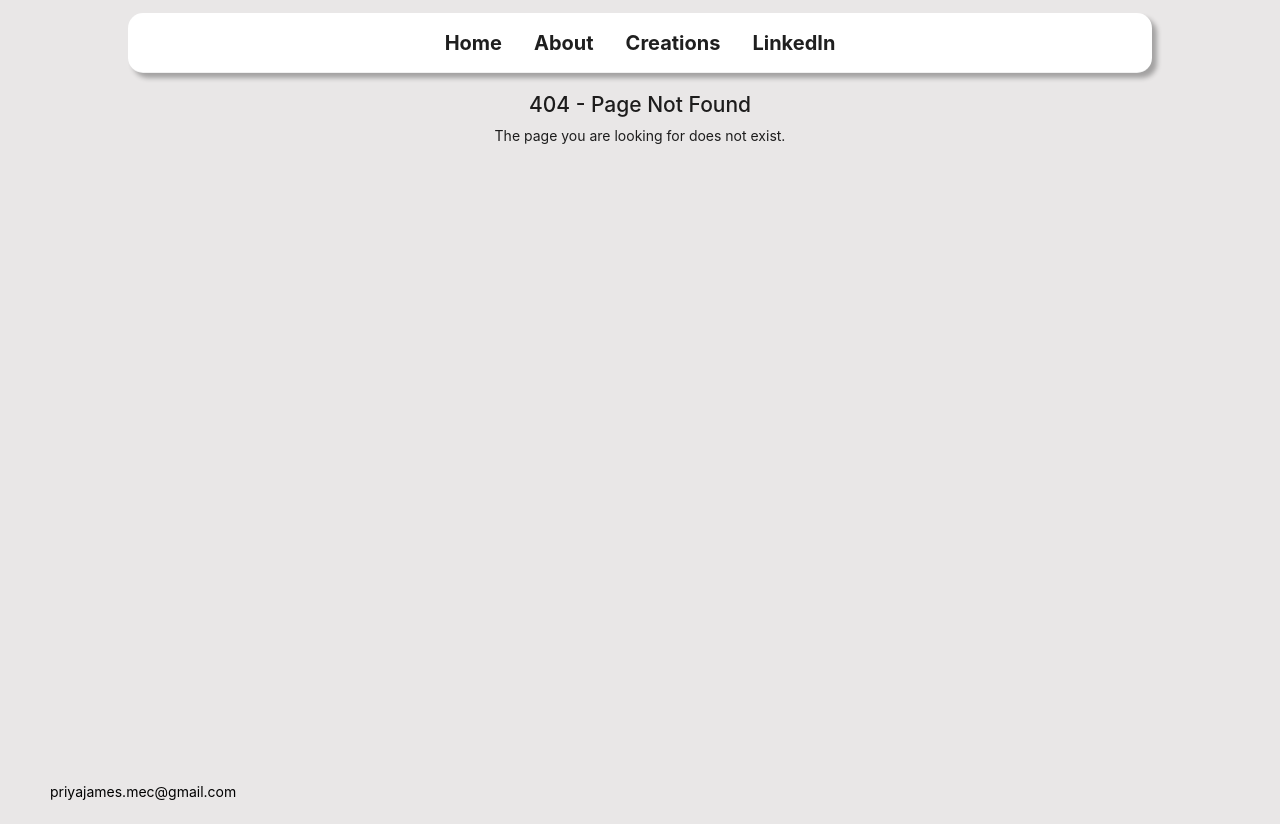
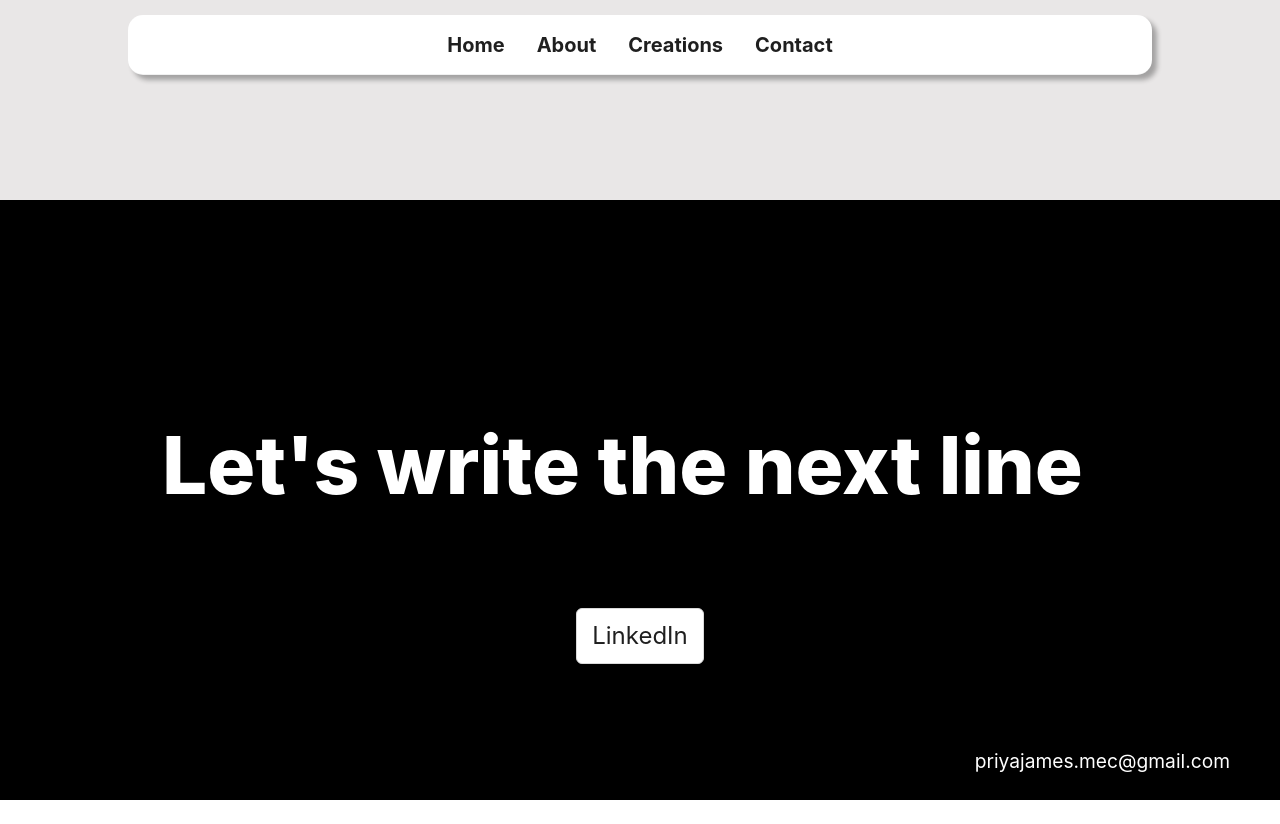
Before and after one commit to priyajames29/Portfolio, a React (Vite) app in the folder Portfolio/: page /contact in a window 1280 px wide. Before the commit this address had no page. After the commit the page ends 800 px from the top, so only its background shows below. Built offline with nearby package versions, Linux system fonts and the light colour scheme.

Commit message:
[Priya] Contact Page

```diff
--- a/Portfolio/src/App.tsx
+++ b/Portfolio/src/App.tsx
@@ -6,6 +6,7 @@ import Home from './components/Home';
 import Login from './components/login';
 import AboutPage from './components/AboutPage';
 import MyCreations from './components/MyCreations';
+import Contacts from './components/Contact';
 
 function App() {
   return (
@@ -16,6 +17,7 @@ function App() {
           <Route path="/about" element={<AboutPage />} />
           <Route path="/login" element={<Login />} />
           <Route path="/creations" element={<MyCreations />} />
+          <Route path="/contact" element={<Contacts />} />
           {/* Add more routes as needed */}
           <Route path="*" element={
             <div style={{ padding: '20px', textAlign: 'center' }}>
--- /dev/null
+++ b/Portfolio/src/Reactbits/TextType/TextType.css
@@ -0,0 +1,14 @@
+.text-type {
+  display: inline-block;
+  white-space: pre-wrap;
+}
+
+.text-type__cursor {
+  margin-left: 0.25rem;
+  display: inline-block;
+  opacity: 1;
+}
+
+.text-type__cursor--hidden {
+  display: none;
+}
--- /dev/null
+++ b/Portfolio/src/Reactbits/TextType/TextType.tsx
@@ -0,0 +1,213 @@
+"use client";
+
+import {
+  type ElementType,
+  useEffect,
+  useRef,
+  useState,
+  createElement,
+  useMemo,
+  useCallback,
+} from "react";
+import { gsap } from "gsap";
+import "./TextType.css";
+
+interface TextTypeProps {
+  className?: string;
+  showCursor?: boolean;
+  hideCursorWhileTyping?: boolean;
+  cursorCharacter?: string | React.ReactNode;
+  cursorBlinkDuration?: number;
+  cursorClassName?: string;
+  text: string | string[];
+  as?: ElementType;
+  typingSpeed?: number;
+  initialDelay?: number;
+  pauseDuration?: number;
+  deletingSpeed?: number;
+  loop?: boolean;
+  textColors?: string[];
+  variableSpeed?: { min: number; max: number };
+  onSentenceComplete?: (sentence: string, index: number) => void;
+  startOnVisible?: boolean;
+  reverseMode?: boolean;
+}
+
+const TextType = ({
+  text,
+  as: Component = "div",
+  typingSpeed = 50,
+  initialDelay = 0,
+  pauseDuration = 2000,
+  deletingSpeed = 30,
+  loop = true,
+  className = "",
+  showCursor = true,
+  hideCursorWhileTyping = false,
+  cursorCharacter = "|",
+  cursorClassName = "",
+  cursorBlinkDuration = 0.5,
+  textColors = [],
+  variableSpeed,
+  onSentenceComplete,
+  startOnVisible = false,
+  reverseMode = false,
+  ...props
+}: TextTypeProps & React.HTMLAttributes<HTMLElement>) => {
+  const [displayedText, setDisplayedText] = useState("");
+  const [currentCharIndex, setCurrentCharIndex] = useState(0);
+  const [isDeleting, setIsDeleting] = useState(false);
+  const [currentTextIndex, setCurrentTextIndex] = useState(0);
+  const [isVisible, setIsVisible] = useState(!startOnVisible);
+  const cursorRef = useRef<HTMLSpanElement>(null);
+  const containerRef = useRef<HTMLElement>(null);
+
+  const textArray = useMemo(
+    () => (Array.isArray(text) ? text : [text]),
+    [text],
+  );
+
+  const getRandomSpeed = useCallback(() => {
+    if (!variableSpeed) return typingSpeed;
+    const { min, max } = variableSpeed;
+    return Math.random() * (max - min) + min;
+  }, [variableSpeed, typingSpeed]);
+
+  const getCurrentTextColor = () => {
+    if (textColors.length === 0) return "#ffffff";
+    return textColors[currentTextIndex % textColors.length];
+  };
+
+  useEffect(() => {
+    if (!startOnVisible || !containerRef.current) return;
+
+    const observer = new IntersectionObserver(
+      (entries) => {
+        entries.forEach((entry) => {
+          if (entry.isIntersecting) {
+            setIsVisible(true);
+          }
+        });
+      },
+      { threshold: 0.1 },
+    );
+
+    observer.observe(containerRef.current);
+    return () => observer.disconnect();
+  }, [startOnVisible]);
+
+  useEffect(() => {
+    if (showCursor && cursorRef.current) {
+      gsap.set(cursorRef.current, { opacity: 1 });
+      gsap.to(cursorRef.current, {
+        opacity: 0,
+        duration: cursorBlinkDuration,
+        repeat: -1,
+        yoyo: true,
+        ease: "power2.inOut",
+      });
+    }
+  }, [showCursor, cursorBlinkDuration]);
+
+  useEffect(() => {
+    if (!isVisible) return;
+
+    let timeout: NodeJS.Timeout;
+
+    const currentText = textArray[currentTextIndex];
+    const processedText = reverseMode
+      ? currentText.split("").reverse().join("")
+      : currentText;
+
+    const executeTypingAnimation = () => {
+      if (isDeleting) {
+        if (displayedText === "") {
+          setIsDeleting(false);
+          if (currentTextIndex === textArray.length - 1 && !loop) {
+            return;
+          }
+
+          if (onSentenceComplete) {
+            onSentenceComplete(textArray[currentTextIndex], currentTextIndex);
+          }
+
+          setCurrentTextIndex((prev) => (prev + 1) % textArray.length);
+          setCurrentCharIndex(0);
+          timeout = setTimeout(() => {}, pauseDuration);
+        } else {
+          timeout = setTimeout(() => {
+            setDisplayedText((prev) => prev.slice(0, -1));
+          }, deletingSpeed);
+        }
+      } else {
+        if (currentCharIndex < processedText.length) {
+          timeout = setTimeout(
+            () => {
+              setDisplayedText(
+                (prev) => prev + processedText[currentCharIndex],
+              );
+              setCurrentCharIndex((prev) => prev + 1);
+            },
+            variableSpeed ? getRandomSpeed() : typingSpeed,
+          );
+        } else if (textArray.length > 1) {
+          timeout = setTimeout(() => {
+            setIsDeleting(true);
+          }, pauseDuration);
+        }
+      }
+    };
+
+    if (currentCharIndex === 0 && !isDeleting && displayedText === "") {
+      timeout = setTimeout(executeTypingAnimation, initialDelay);
+    } else {
+      executeTypingAnimation();
+    }
+
+    return () => clearTimeout(timeout);
+  }, [
+    currentCharIndex,
+    displayedText,
+    isDeleting,
+    typingSpeed,
+    deletingSpeed,
+    pauseDuration,
+    textArray,
+    currentTextIndex,
+    loop,
+    initialDelay,
+    isVisible,
+    reverseMode,
+    variableSpeed,
+    onSentenceComplete,
+  ]);
+
+  const shouldHideCursor =
+    hideCursorWhileTyping &&
+    (currentCharIndex < textArray[currentTextIndex].length || isDeleting);
+
+  return createElement(
+    Component,
+    {
+      ref: containerRef,
+      className: `text-type ${className}`,
+      ...props,
+    },
+    <span
+      className="text-type__content"
+      style={{ color: getCurrentTextColor() }}
+    >
+      {displayedText}
+    </span>,
+    showCursor && (
+      <span
+        ref={cursorRef}
+        className={`text-type__cursor ${cursorClassName} ${shouldHideCursor ? "text-type__cursor--hidden" : ""}`}
+      >
+        {cursorCharacter}
+      </span>
+    ),
+  );
+};
+
+export default TextType;
--- a/Portfolio/src/components/AboutPage.tsx
+++ b/Portfolio/src/components/AboutPage.tsx
@@ -8,7 +8,7 @@ const AboutPage = () => {
     return (
         <Typography style={{display: 'flex', flexDirection: 'column', height: '100%', alignItems: 'center', width: '80%'}}>
             <Title style={{ color: 'rgb(161, 161, 161)', fontSize: '13rem', marginBottom: '30px' }}>About Me</Title>
-            <Paragraph style={{ color: 'Black', width: '70%', fontSize: '1.2rem', height: '30vh', alignContent: 'center', textAlign: 'center' }}>
+            <Paragraph style={{ color: 'Black', width: '70%', fontSize: '1.5rem', letterSpacing: '-0.04em', height: '30vh', alignContent: 'center', textAlign: 'center' }}>
                 Hello! My name is Priya Anna James, and I am a passionate Full Stack Developer with over two years of experience creating scalable, user-centric web applications.
                 My expertise lies in the MERN stack and modern web technologies, including React, Node.js, TypeScript, and Express.js.
                 I am dedicated to delivering high-quality, reliable software.
--- a/Portfolio/src/components/Contact.tsx
+++ b/Portfolio/src/components/Contact.tsx
@@ -0,0 +1,67 @@
+import { Button, ConfigProvider, Typography } from "antd"
+import { Footer } from "antd/es/layout/layout";
+import Paragraph from "antd/es/typography/Paragraph";
+import TextType from "../Reactbits/TextType/TextType";
+
+
+const darkMetallicBlueTheme = {
+    colorTextBase: 'black',
+    colorText: 'black',
+};
+
+const Contacts = () => {
+    const handleClick = () => {
+        window.open('https://www.linkedin.com/in/priya-anna-james/', '_blank');
+    }
+    return (
+        <ConfigProvider
+            theme={{
+                token: {
+                    colorTextBase: 'black', // This will make all default text this color
+                },
+                components: {
+                    Typography: {
+                        colorTextHeading: 'black', // Example: Headings are accent blue
+                        colorText: darkMetallicBlueTheme.colorTextBase, // Paragraphs are default text color
+                    },
+                    Card: {
+                        colorTextHeading: 'black',
+                        colorText: 'black'
+                    }
+                    // ... other component overrides (Menu, Button, etc.) ...
+                }
+            }}
+        >
+
+
+            <Typography style={{ backgroundColor: 'black', width: '100vw', height: '75vh', position: 'absolute', bottom: '0' }}>
+                <div style={{ paddingTop: '100px', display: 'flex', flexDirection: 'column', alignItems: 'center', marginTop: '8%' }}>
+                    <Paragraph style={{ color: 'white', textAlign: 'center', fontSize: '5rem', fontWeight: '800' }}>
+                        {/* Let's write the next line of code together! */}
+                        <TextType
+                            text={["Let's write the next line of code together!", "Lets connect!", "Happy coding!"]}
+                            typingSpeed={80}
+                            pauseDuration={1500}
+                            showCursor={true}
+                            cursorCharacter="|"
+                        />
+                    </Paragraph>
+                    <Button style={{ width: '10vw', height: '7vh', fontSize: '1.5rem' }} onClick={handleClick}>
+                        LinkedIn
+                    </Button>
+                </div>
+                {/* <Button>
+                    Contact
+                </Button>
+                <Button>
+                    LinkedIn
+                </Button> */}
+                <Footer style={{ color: 'white', backgroundColor: 'black', position: 'fixed', bottom: '0', right: '0', fontSize: '1.2rem' }}>
+                    priyajames.mec@gmail.com
+                </Footer>
+            </Typography>
+        </ConfigProvider>
+    )
+}
+
+export default Contacts
--- a/Portfolio/src/components/Navbar.tsx
+++ b/Portfolio/src/components/Navbar.tsx
@@ -2,7 +2,7 @@ import React from 'react';
 import { Layout, Menu, type MenuProps } from 'antd';
 import { useNavigate } from 'react-router-dom';
 
-const { Content, Footer } = Layout;
+const { Content } = Layout;
 
 interface OutlineProps {
     children?: React.ReactNode;
@@ -20,7 +20,9 @@ const Outline: React.FC<OutlineProps> = ({ children }) => {
             // For external links, you'd use window.open or a regular <a> tag
             window.open('https://www.linkedin.com/in/priya-anna-james/', '_blank');
         } else if (e.key === 'creations') {
-            navigate('/creations'); // Navigate to the login page
+            navigate('/creations');
+        } else if (e.key === 'contact') {
+            navigate('/contact');
         }
     };
 
@@ -28,13 +30,14 @@ const Outline: React.FC<OutlineProps> = ({ children }) => {
         { key: 'home', label: 'Home' },
         { key: 'about', label: 'About' },
         { key: 'creations', label: 'Creations' },
-        { key: 'linkedin', label: 'LinkedIn' },
+        // { key: 'linkedin', label: 'LinkedIn' },
+        {key: 'contact', label: 'Contact'}
     ];
 
 
     return (
         <Layout>
-            <Content style={{ width: '100%', height: '95vh', display: 'flex', justifyContent: 'center', backgroundColor: 'rgb(233, 231, 231)', flexDirection: 'column', alignItems: 'center' }}>
+            <Content style={{ width: '100%', height: '100vh', display: 'flex', justifyContent: 'center', backgroundColor: 'rgb(233, 231, 231)', flexDirection: 'column', alignItems: 'center' }}>
                 <Menu
                     // theme="dark"
                     mode="horizontal"
@@ -62,9 +65,6 @@ const Outline: React.FC<OutlineProps> = ({ children }) => {
                 {children}
                 </div>
             </Content>
-            <Footer style={{ backgroundColor: 'rgb(233, 231, 231)', color: 'black', flex: '1' }}>
-                priyajames.mec@gmail.com
-            </Footer>
         </Layout>
     )
 }
--- /dev/null
+++ b/package.json
@@ -0,0 +1,5 @@
+{
+  "dependencies": {
+    "gsap": "^3.13.0"
+  }
+}
```
Also changed, not shown: Portfolio/src/components/Home.tsx (+4 -4 lines), 2 other files (tests, documents, lock files or other folders).
